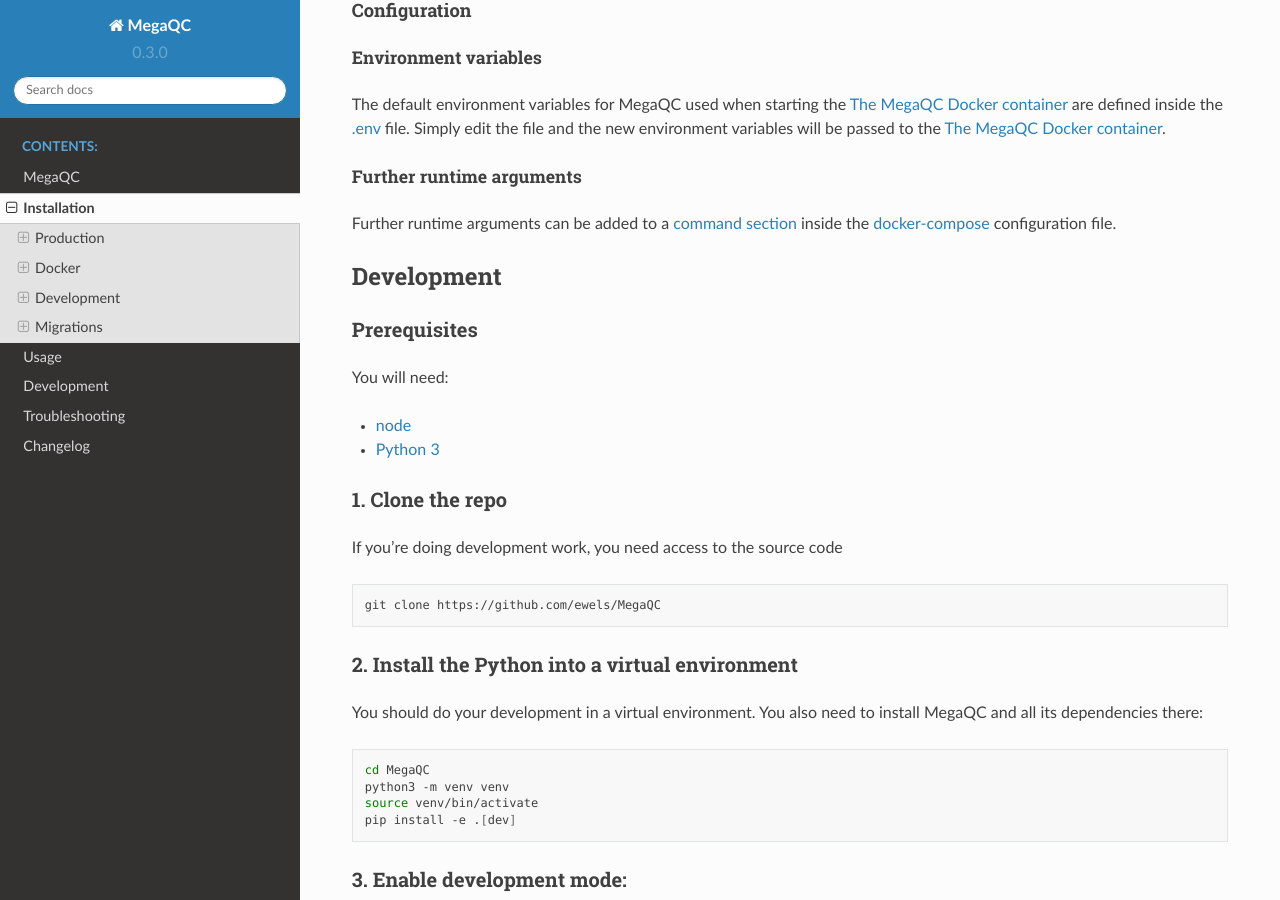
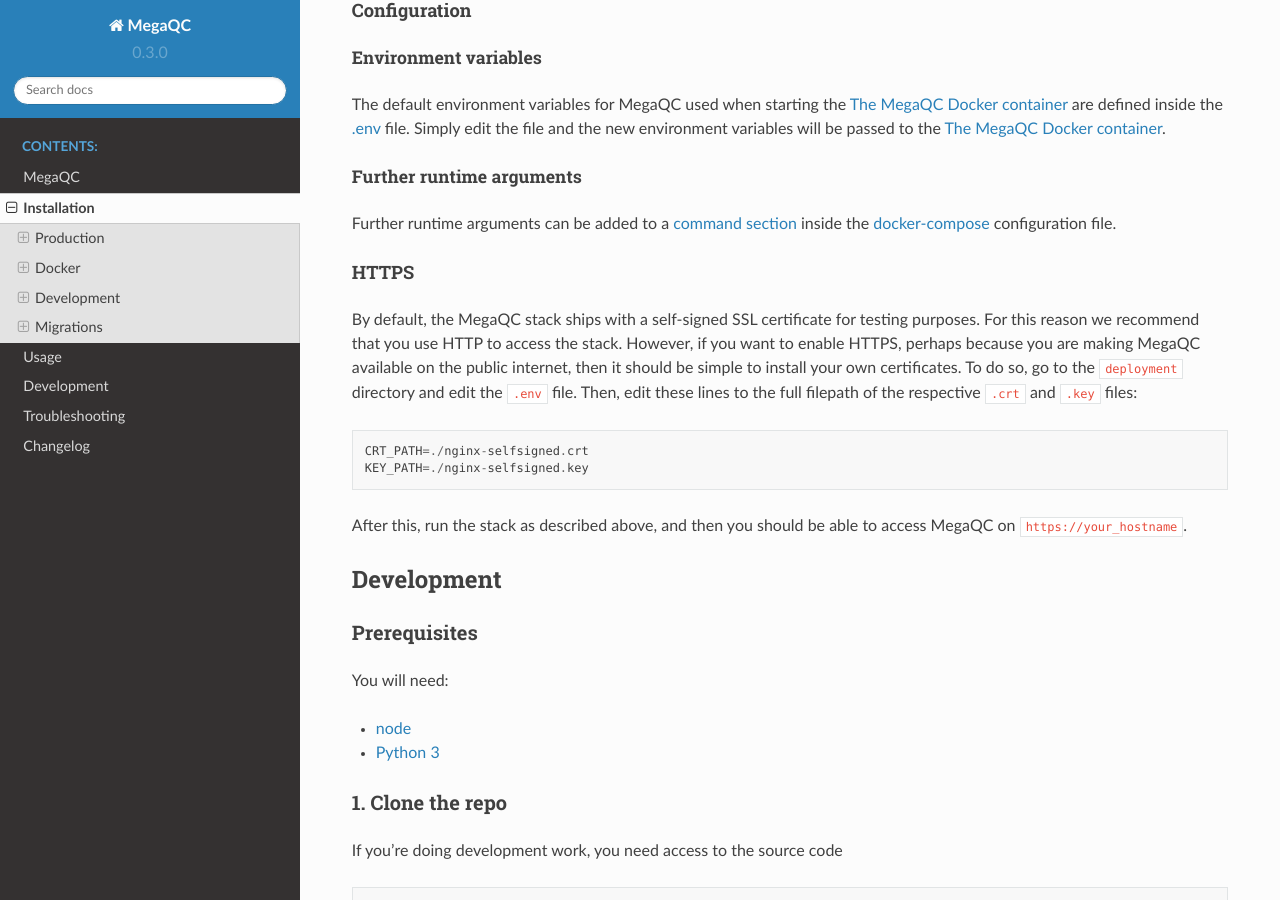
Before and after one commit to MultiQC/MegaQC, a Sphinx documentation site: the page built from docs/source/docs/installation/installation.rst, in a window 1280 px wide and 900 px high, scrolled down 7282 px. Built offline with Sphinx 7.4.7 and the Read the Docs theme 2.0.0, drawn with Linux system fonts in a browser that asks for light colours; pages that are not in the unit, such as notebooks, are missing from menus.

Commit message:
Add HTTPS documentation

```diff
--- a/docs/source/docs/installation/installation_docker.rst
+++ b/docs/source/docs/installation/installation_docker.rst
@@ -242,3 +242,18 @@
 .. _deployment_folder: https://github.com/ewels/MegaQC/blob/master/deployment
 .. _docker-compose: https://github.com/ewels/MegaQC/blob/master/deployment/docker-compose.yml
 .. _dockerhub: https://hub.docker.com/r/ewels/megaqc/
+
+HTTPS
+~~~~~
+By default, the MegaQC stack ships with a self-signed SSL certificate for testing purposes.
+For this reason we recommend that you use HTTP to access the stack.
+However, if you want to enable HTTPS, perhaps because you are making MegaQC available on the public internet, then it should be simple to install your own certificates.
+To do so, go to the ``deployment`` directory and edit the ``.env`` file.
+Then, edit these lines to the full filepath of the respective ``.crt`` and ``.key`` files:
+
+.. code::
+
+    CRT_PATH=./nginx-selfsigned.crt
+    KEY_PATH=./nginx-selfsigned.key
+
+After this, run the stack as described above, and then you should be able to access MegaQC on ``https://your_hostname``.
```
Also changed, not shown: 2 other files.
